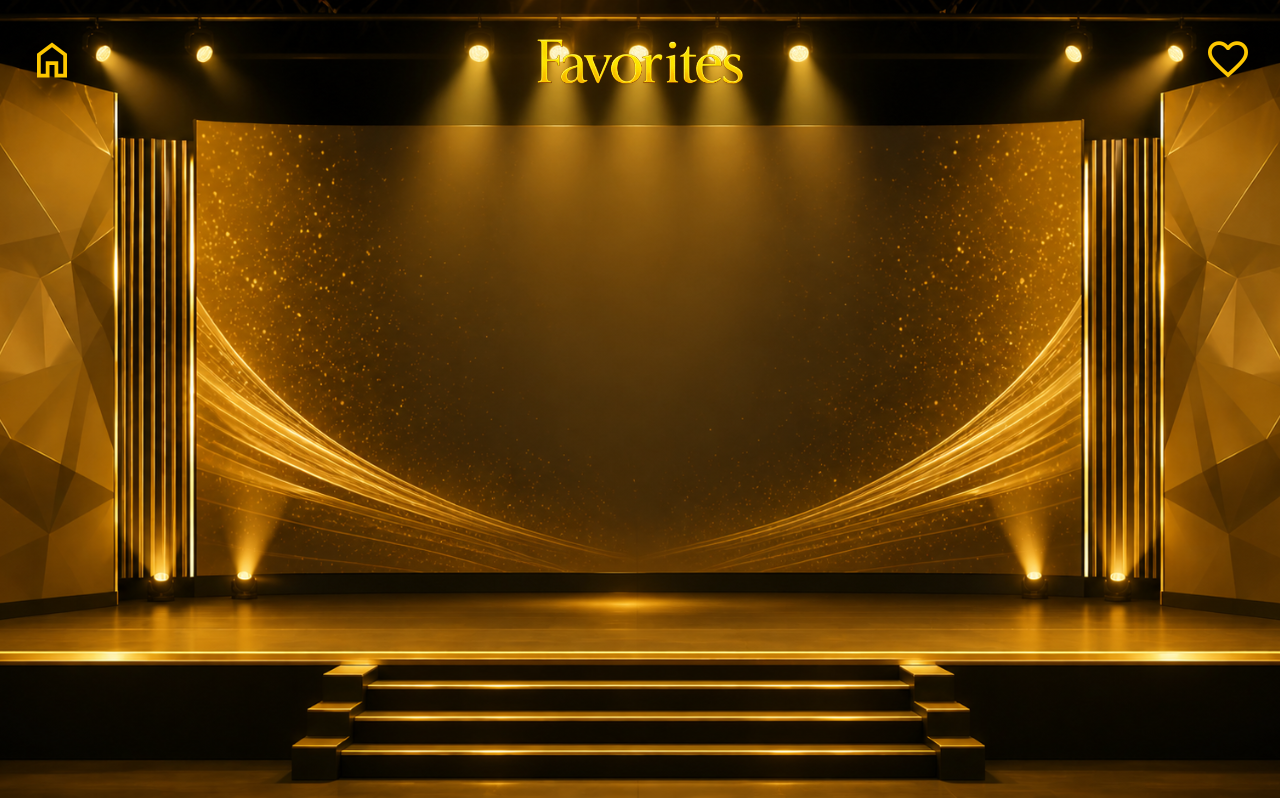
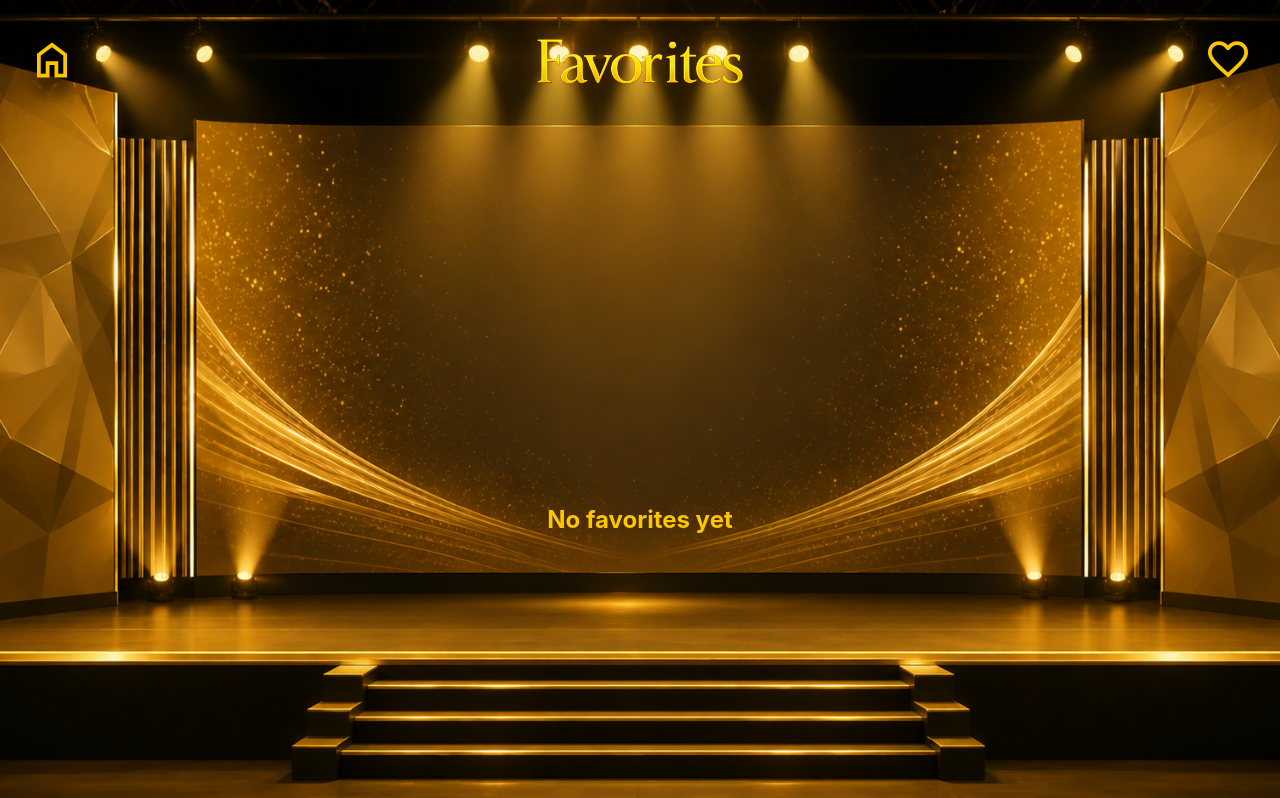
Before and after one commit to jamktiko/oscards, a SvelteKit app in the folder oscards/: page /favorites in a window 1280 px wide. Shown: the top 798 px of the page. Built offline with nearby package versions, Linux system fonts and the light colour scheme; a web font is replaced by a local one.

Commit message:
no favorites lisätty

```diff
--- a/oscards/src/routes/favorites/+page.svelte
+++ b/oscards/src/routes/favorites/+page.svelte
@@ -27,6 +27,11 @@
 
 <Header otsikko="favorites" />
 
+{#if favorite.fav.length === 0}
+	<div class="flex h-screen items-center justify-center">
+        <p class="text-2xl font-bold text-yellow-400">No favorites yet</p>
+    </div>
+{:else}
 <Carousel kortit={favorite.fav} id="favorites">
 	{#snippet children(setti, diff)}
 		<div class="w-100">
@@ -48,7 +53,7 @@
 		>
 	{/snippet}
 </Carousel>
-
+{/if}
 {#if showCard}
 	<Modal>
 		{#snippet header()}
@@ -56,8 +61,7 @@
 				class="material-symbols-outlined ml-[4%] scale-200 text-5xl text-yellow-400 hover:cursor-pointer"
 				onclick={() => (showCard = false)}
 			>
-				arrow_back_ios</button
-			>
+				arrow_back_ios</button>
 		{/snippet}
 
 		<div class="flex flex-row items-center gap-1 pr-2 font-judson text-2xl text-zinc-300">
@@ -76,7 +80,7 @@
 			<h2 class="font-judson text-2xl font-bold text-zinc-300">Streaming on:</h2>
 			<div class="flex gap-3">
 				{#each movie?.streaming as streamin (streamin)}
-					<img src="/img/streamingApps/{streamin}.png" alt="" class="h-6 w-6" />
+					<img src="/img/streamingApps/{streamin.app}.png" alt="" class="h-6 w-6" />
 				{/each}
 			</div>
 		</div>
```
